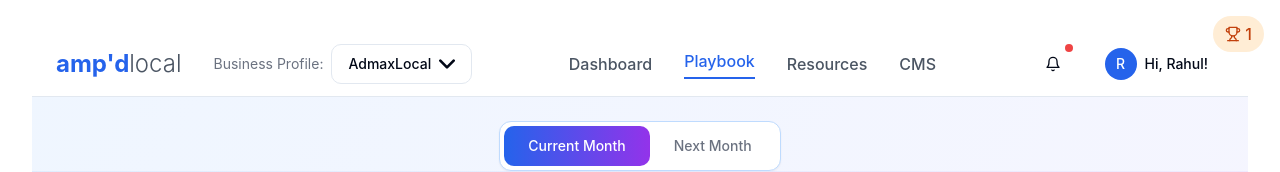
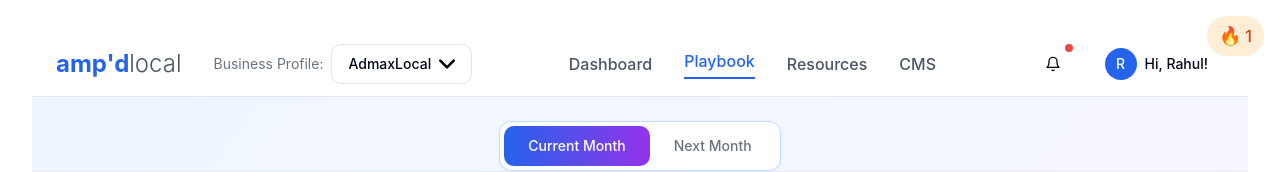
Before and after one commit to hackerslife/driver-playbook-flow-47, a React (Vite) app: page /playbook in a window 1280 px wide. Both pictures are taken after a click on the button "Submit Feedback". Shown: the top 172 px of the page. Built offline with nearby package versions, Linux system fonts and the light colour scheme.

Commit message:
feat: Use fire icon for streaks
Use the fire icon for streak indicators.

```diff
--- a/src/components/OptimizationStreak.tsx
+++ b/src/components/OptimizationStreak.tsx
@@ -6,7 +6,6 @@ import { Form, FormControl, FormField, FormItem, FormLabel } from "@/components/
 import { useForm } from "react-hook-form";
 import { toast } from "@/hooks/use-toast";
 import { Tooltip, TooltipContent, TooltipProvider, TooltipTrigger } from "@/components/ui/tooltip";
-import { Trophy } from "lucide-react";
 
 interface OptimizationStreakProps {
   isNextMonth: boolean;
@@ -56,7 +55,7 @@ const OptimizationStreak = ({ isNextMonth, hasLastMonthFeedback, streakCount = 1
         <Tooltip>
           <TooltipTrigger>
             <div className="flex items-center gap-1 bg-orange-100 text-orange-700 px-3 py-1.5 rounded-full">
-              <Trophy className="w-4 h-4" />
+              <span className="text-lg">🔥</span>
               <span className="font-medium">{streakCount}</span>
             </div>
           </TooltipTrigger>
```
